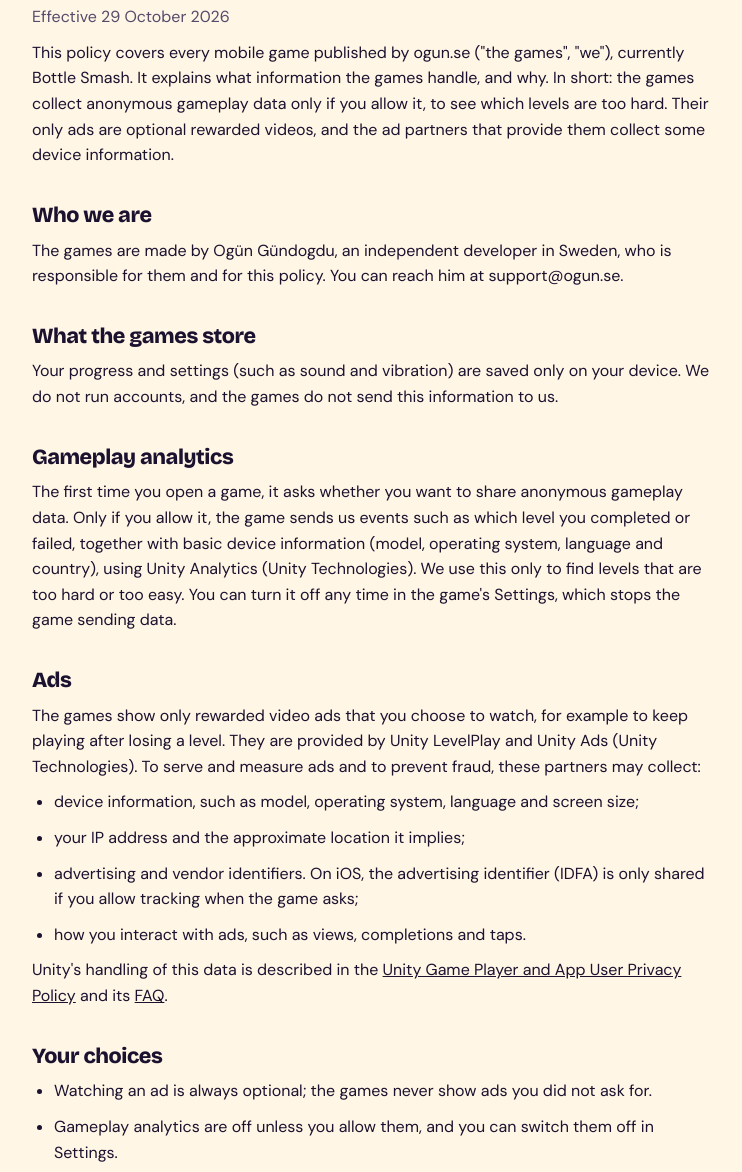
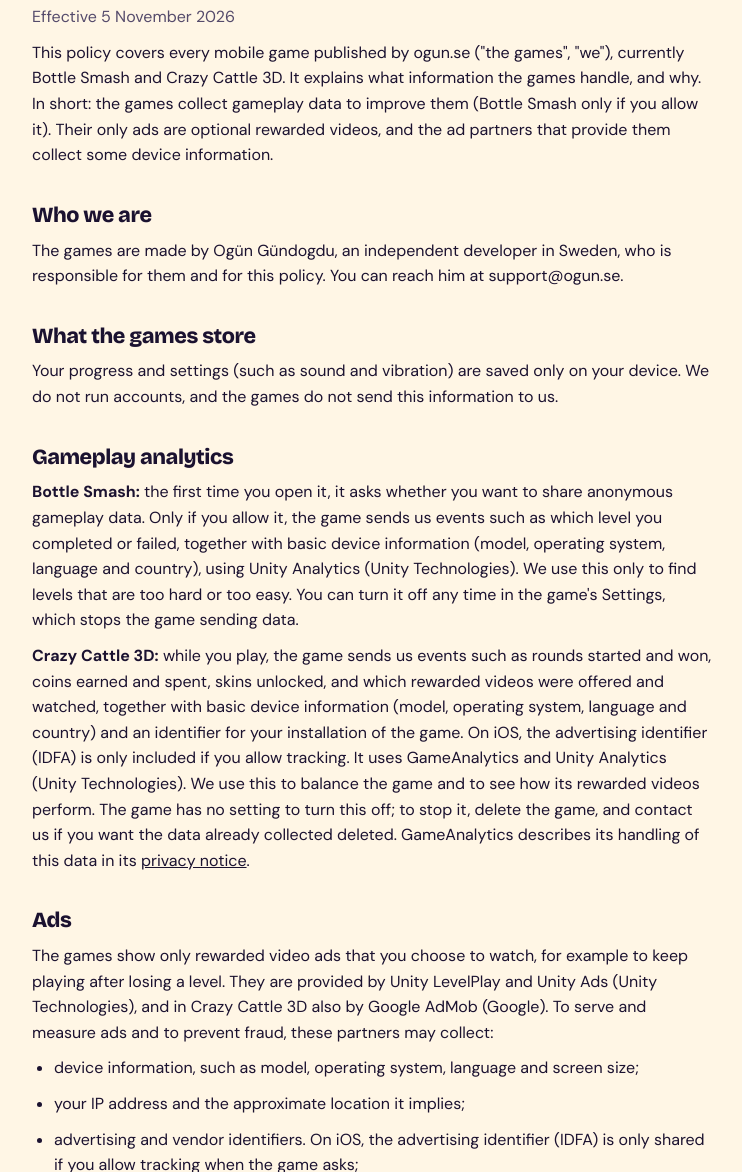
Before and after one commit to oguneg/ogun-se, a plain HTML site: page games/privacy/index.html in a window 1280 px wide. Shown: the part 175-1347 px from the top of the page, without its empty margins (268-1010 px from the left). Drawn offline with nearby package versions, Linux system fonts and the light colour scheme.

Commit message:
Cover Crazy Cattle 3D in the games privacy policy
Adds its analytics (GameAnalytics and Unity Analytics), Google AdMob as an
ad partner, and Google's consent message for players in the EEA, UK and
Switzerland.

Co-Authored-By: Claude Opus 5.5 <noreply@anthropic.com>

```diff
--- a/games/privacy/index.html
+++ b/games/privacy/index.html
@@ -31,9 +31,9 @@
 <main>
   <a class="logo" href="https://ogun.se/">ogün<span>.se</span></a>
   <h1>Games Privacy Policy</h1>
-  <p class="meta">Effective 29 October 2026</p>
+  <p class="meta">Effective 5 November 2026</p>
 
-  <p>This policy covers every mobile game published by ogun.se ("the games", "we"), currently Bottle Smash. It explains what information the games handle, and why. In short: the games collect anonymous gameplay data only if you allow it, to see which levels are too hard. Their only ads are optional rewarded videos, and the ad partners that provide them collect some device information.</p>
+  <p>This policy covers every mobile game published by ogun.se ("the games", "we"), currently Bottle Smash and Crazy Cattle 3D. It explains what information the games handle, and why. In short: the games collect gameplay data to improve them (Bottle Smash only if you allow it). Their only ads are optional rewarded videos, and the ad partners that provide them collect some device information.</p>
 
   <h2>Who we are</h2>
   <p>The games are made by Ogün Gündogdu, an independent developer in Sweden, who is responsible for them and for this policy. You can reach him at support@ogun.se.</p>
@@ -42,24 +42,27 @@
   <p>Your progress and settings (such as sound and vibration) are saved only on your device. We do not run accounts, and the games do not send this information to us.</p>
 
   <h2>Gameplay analytics</h2>
-  <p>The first time you open a game, it asks whether you want to share anonymous gameplay data. Only if you allow it, the game sends us events such as which level you completed or failed, together with basic device information (model, operating system, language and country), using Unity Analytics (Unity Technologies). We use this only to find levels that are too hard or too easy. You can turn it off any time in the game's Settings, which stops the game sending data.</p>
+  <p><strong>Bottle Smash:</strong> the first time you open it, it asks whether you want to share anonymous gameplay data. Only if you allow it, the game sends us events such as which level you completed or failed, together with basic device information (model, operating system, language and country), using Unity Analytics (Unity Technologies). We use this only to find levels that are too hard or too easy. You can turn it off any time in the game's Settings, which stops the game sending data.</p>
+  <p><strong>Crazy Cattle 3D:</strong> while you play, the game sends us events such as rounds started and won, coins earned and spent, skins unlocked, and which rewarded videos were offered and watched, together with basic device information (model, operating system, language and country) and an identifier for your installation of the game. On iOS, the advertising identifier (IDFA) is only included if you allow tracking. It uses GameAnalytics and Unity Analytics (Unity Technologies). We use this to balance the game and to see how its rewarded videos perform. The game has no setting to turn this off; to stop it, delete the game, and contact us if you want the data already collected deleted. GameAnalytics describes its handling of this data in its <a href="https://www.gameanalytics.com/trust/privacy-notice/" target="_blank" rel="noopener">privacy notice</a>.</p>
 
   <h2>Ads</h2>
-  <p>The games show only rewarded video ads that you choose to watch, for example to keep playing after losing a level. They are provided by Unity LevelPlay and Unity Ads (Unity Technologies). To serve and measure ads and to prevent fraud, these partners may collect:</p>
+  <p>The games show only rewarded video ads that you choose to watch, for example to keep playing after losing a level. They are provided by Unity LevelPlay and Unity Ads (Unity Technologies), and in Crazy Cattle 3D also by Google AdMob (Google). To serve and measure ads and to prevent fraud, these partners may collect:</p>
   <ul>
     <li>device information, such as model, operating system, language and screen size;</li>
     <li>your IP address and the approximate location it implies;</li>
     <li>advertising and vendor identifiers. On iOS, the advertising identifier (IDFA) is only shared if you allow tracking when the game asks;</li>
     <li>how you interact with ads, such as views, completions and taps.</li>
   </ul>
-  <p>Unity's handling of this data is described in the <a href="https://unity.com/legal/game-player-and-app-user-privacy-policy" target="_blank" rel="noopener">Unity Game Player and App User Privacy Policy</a> and its <a href="https://unity.com/legal/game-player-and-app-user-privacy-faq" target="_blank" rel="noopener">FAQ</a>.</p>
+  <p>Unity's handling of this data is described in the <a href="https://unity.com/legal/game-player-and-app-user-privacy-policy" target="_blank" rel="noopener">Unity Game Player and App User Privacy Policy</a> and its <a href="https://unity.com/legal/game-player-and-app-user-privacy-faq" target="_blank" rel="noopener">FAQ</a>. Google's is described in <a href="https://policies.google.com/technologies/partner-sites" target="_blank" rel="noopener">How Google uses information from sites or apps that use its services</a>.</p>
+  <p>If you are in the EEA, the UK or Switzerland, Crazy Cattle 3D shows a consent message from Google the first time you open it, before any ads. There you can accept or refuse the use of your data for personalised ads and choose which partners may use it. You can change your choice any time with Privacy options in the game's main menu.</p>
 
   <h2>Your choices</h2>
   <ul>
     <li>Watching an ad is always optional; the games never show ads you did not ask for.</li>
-    <li>Gameplay analytics are off unless you allow them, and you can switch them off in Settings.</li>
+    <li>In Bottle Smash, gameplay analytics are off unless you allow them, and you can switch them off in Settings.</li>
+    <li>In the EEA, the UK and Switzerland, Crazy Cattle 3D asks for your consent to personalised ads, and Privacy options in its main menu lets you change it.</li>
     <li>On iOS you can allow or deny tracking, and change it any time in Settings › Privacy &amp; Security › Tracking. If you deny it, you still see ads, but they are not personalized.</li>
-    <li>To ask Unity for access to or deletion of data it holds about you, follow the steps in Unity's privacy policy, or contact us and we will help.</li>
+    <li>To ask Unity, Google or GameAnalytics for access to or deletion of data they hold about you, follow the steps in their privacy policies, or contact us and we will help.</li>
   </ul>
   <p>If you are in the EU, EEA or UK, you have the right to access, correct, delete or object to the use of your personal data, and to complain to your data protection authority (in Sweden, Integritetsskyddsmyndigheten, IMY).</p>
 
```
